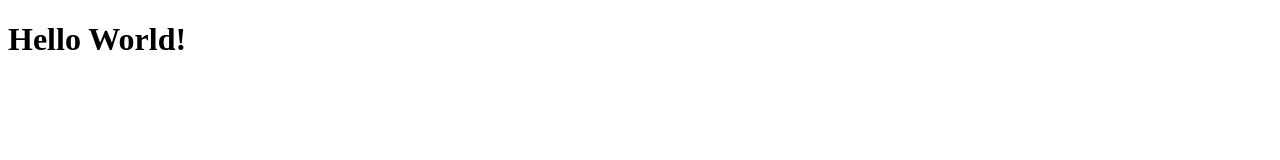
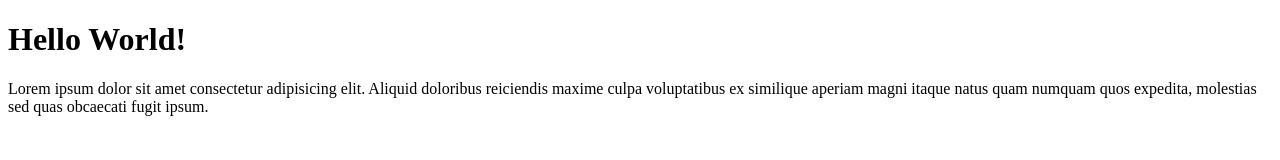
Before and after one commit to ramdhaniakbar/akbar-git-test, a plain HTML site: page index.html in a window 1280 px wide. Drawn offline with Linux system fonts and the light colour scheme.

Commit message:
menambahkan paragraf

```diff
--- a/index.html
+++ b/index.html
@@ -8,5 +8,10 @@
 	</head>
 	<body>
 		<h1>Hello World!</h1>
+		<p>
+			Lorem ipsum dolor sit amet consectetur adipisicing elit. Aliquid doloribus
+			reiciendis maxime culpa voluptatibus ex similique aperiam magni itaque natus
+			quam numquam quos expedita, molestias sed quas obcaecati fugit ipsum.
+		</p>
 	</body>
 </html>
```
